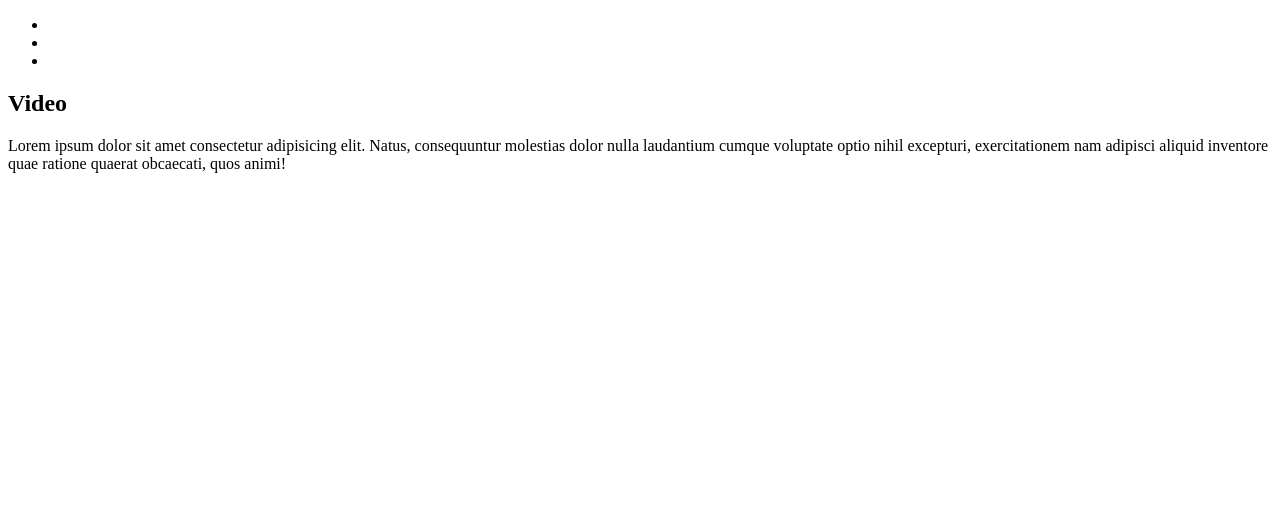
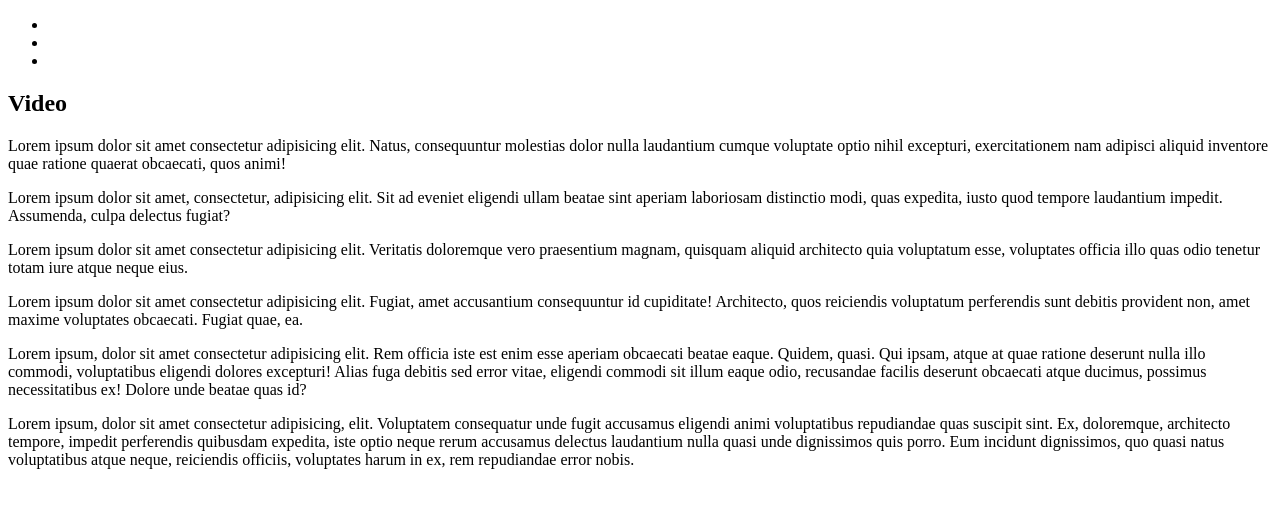
Before and after one commit to Andrii202121/firstprogectcurs, a plain HTML site: page index.html in a window 1280 px wide. Drawn offline with Linux system fonts and the light colour scheme.

```diff
--- a/index.html
+++ b/index.html
@@ -19,5 +19,12 @@
 				Lorem ipsum dolor sit amet consectetur adipisicing elit. Natus, consequuntur molestias dolor nulla laudantium cumque voluptate optio nihil excepturi, exercitationem nam adipisci aliquid inventore quae ratione quaerat obcaecati, quos animi!
 			</p>
 		</section>
+		<section>
+			<p>Lorem ipsum dolor sit amet, consectetur, adipisicing elit. Sit ad eveniet eligendi ullam beatae sint aperiam laboriosam distinctio modi, quas expedita, iusto quod tempore laudantium impedit. Assumenda, culpa delectus fugiat?</p>
+			<p>Lorem ipsum dolor sit amet consectetur adipisicing elit. Veritatis doloremque vero praesentium magnam, quisquam aliquid architecto quia voluptatum esse, voluptates officia illo quas odio tenetur totam iure atque neque eius.</p>
+			<p>Lorem ipsum dolor sit amet consectetur adipisicing elit. Fugiat, amet accusantium consequuntur id cupiditate! Architecto, quos reiciendis voluptatum perferendis sunt debitis provident non, amet maxime voluptates obcaecati. Fugiat quae, ea.</p>
+			<p>Lorem ipsum, dolor sit amet consectetur adipisicing elit. Rem officia iste est enim esse aperiam obcaecati beatae eaque. Quidem, quasi. Qui ipsam, atque at quae ratione deserunt nulla illo commodi, voluptatibus eligendi dolores excepturi! Alias fuga debitis sed error vitae, eligendi commodi sit illum eaque odio, recusandae facilis deserunt obcaecati atque ducimus, possimus necessitatibus ex! Dolore unde beatae quas id?</p>
+			<p>Lorem ipsum, dolor sit amet consectetur adipisicing, elit. Voluptatem consequatur unde fugit accusamus eligendi animi voluptatibus repudiandae quas suscipit sint. Ex, doloremque, architecto tempore, impedit perferendis quibusdam expedita, iste optio neque rerum accusamus delectus laudantium nulla quasi unde dignissimos quis porro. Eum incidunt dignissimos, quo quasi natus voluptatibus atque neque, reiciendis officiis, voluptates harum in ex, rem repudiandae error nobis.</p>
+		</section>
 </body>
 </html>
```
Also changed, not shown: image/1 (1).jpeg (added), image/1 (1).jpg (added), image/1 (2).jpg (added), image/1 (3).jpg (added), image/1 (4).jpg (added).
